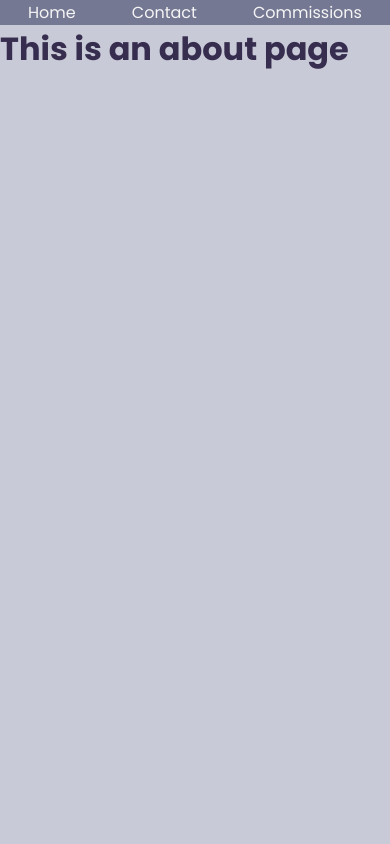
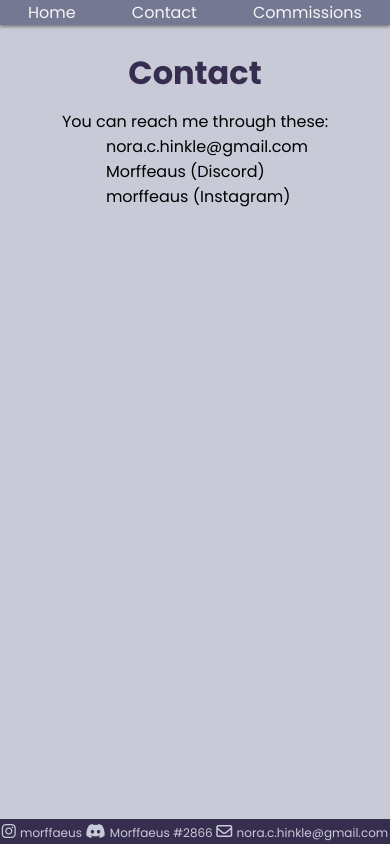
Before and after one commit to claygilk/portfolio, a Vue app in the folder portfolio-site/: page /contact in a window 390 px wide. Built offline with nearby package versions, Linux system fonts and the light colour scheme.

Commit message:
added contact footer on mobile

```diff
--- a/portfolio-site/src/App.vue
+++ b/portfolio-site/src/App.vue
@@ -27,10 +27,22 @@
 
     <router-view id="view"/>
 
-    <div class="spacer"></div>
+    <!-- <div class="spacer"></div> -->
+
+    <Footer id="footer"/>
 
   </div>
 </template>
+
+<script>
+import Footer from './components/Footer.vue'
+
+export default {
+  components: {
+    Footer
+  }
+}
+</script>
 
 <style lang="scss">
 @import './styles/index.scss';
@@ -103,4 +115,14 @@ div.social-links{
   display: none;
 }
 
+#footer{
+  position: fixed;
+  bottom: 0;
+  left: 0;
+  right: 0;
+  background-color: $darkpurple;
+  color: white;
+
+}
+
 </style>
--- /dev/null
+++ b/portfolio-site/src/components/Footer.vue
@@ -0,0 +1,54 @@
+<template>
+  <div id="main">
+    <div class="links flex-row just-around">
+        <div>
+          <a href="https://www.instagram.com/morffaeus/">
+            <i class="fab fa-instagram"></i> <span class="font-sm"> morffaeus </span>
+          </a>
+        </div>
+        <div>
+          <a href="https://discord.com/channels/@me" target="_blank">
+            <i class="fab fa-discord"></i> <span class="font-sm"> Morffaeus #2866 </span>
+          </a>
+        </div>
+        <div id="email">
+          <a href="mailto:nora.c.hinkle@gmail.com" >
+            <i class="far fa-envelope"></i> <span class="font-sm">nora.c.hinkle@gmail.com</span>
+          </a>
+        </div>
+      </div>
+  </div>
+</template>
+
+<script>
+export default {
+    name: "Footer"
+
+}
+</script>
+
+<style lang="scss" scoped>
+
+@import '../styles/index.scss';
+
+@media only screen and (min-width: 720px) {
+   .links{
+       a{
+
+           display: none !important;
+       }
+    }
+}
+
+.links {
+
+
+    a{
+        display: block;
+        color: $secondary;
+
+    }
+}
+
+
+</style>
--- a/portfolio-site/src/views/Contact.vue
+++ b/portfolio-site/src/views/Contact.vue
@@ -1,6 +1,19 @@
 <template>
-  <div>
-    <h1>This is an about page</h1>
+  <div class="mt-2 flex-col align-center">
+    <h1>Contact</h1>
+      <p>You can reach me through these: </p>
+
+      <ul class="ml-2">
+        <li>
+          <a href="#">nora.c.hinkle@gmail.com</a>
+        </li>
+        <li>
+          <a href="#">Morffeaus (Discord)</a>
+        </li>
+        <li>
+          <a href="#">morffeaus (Instagram)</a>
+        </li>
+      </ul>
   </div>
 </template>
 
@@ -10,6 +23,9 @@ export default {
 }
 </script>
 
-<style>
+<style lang="scss" scoped>
 
+a{
+  color: black;
+}
 </style>
```
Also changed, not shown: portfolio-site/src/components/HelloWorld.vue (deleted, +0 -59 lines).
